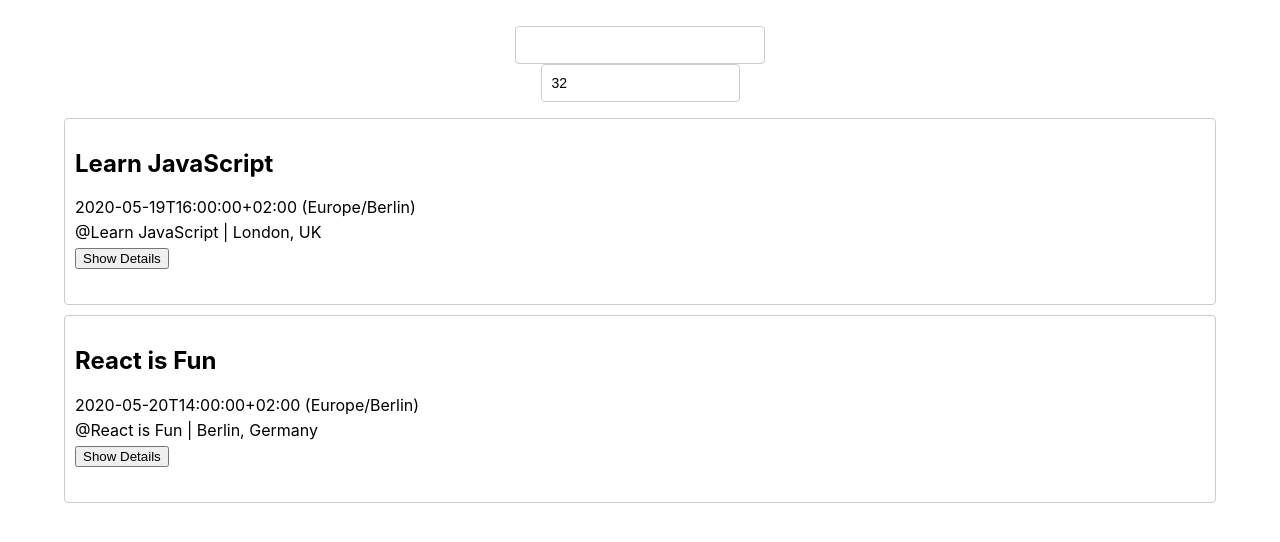
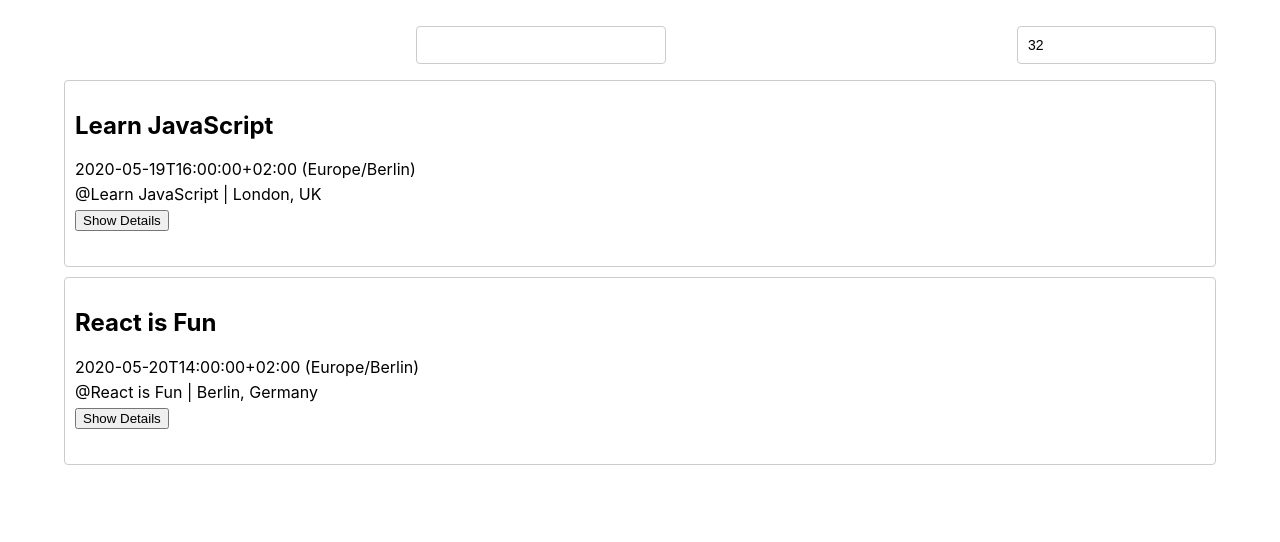
Before and after one commit to Sonam-22/meet, a React (Create React App) app: page / in a window 1280 px wide. Shown: the top 542 px of the page. Built offline with nearby package versions, Linux system fonts and the light colour scheme.

Commit message:
Fixes controlled component value change issue

```diff
--- a/src/App.css
+++ b/src/App.css
@@ -198,6 +198,12 @@
   font-family: "Roboto";
 }
 
+.search-container {
+  display: flex;
+  justify-content: center;
+  align-items: center;
+}
+
 @media only screen and (min-width: 992px) {
   .data-vis-wrapper {
     flex-direction: row;
--- a/src/App.js
+++ b/src/App.js
@@ -15,6 +15,11 @@
   };
 
   updateEvents = (location, eventCount) => {
+    const validEventCount = eventCount || 0;
+    this.setState({
+      numberOfEvents: validEventCount,
+    });
+
     getEvents().then((events) => {
       let eventList = events;
       // filter event list by location
@@ -25,10 +30,9 @@
       }
 
       // Shorten event list
-      let shortEventList =
-        eventCount === undefined
-          ? eventList.slice(0, this.state.numberOfEvents)
-          : eventList.slice(0, eventCount);
+      let shortEventList = validEventCount
+        ? eventList.slice(0, validEventCount)
+        : [...eventList];
       this.setState({
         events: shortEventList,
       });
@@ -51,6 +55,7 @@
   render() {
     return (
       <div className="App">
+        <div className="search-container">
           <CitySearch
             locations={this.state.locations}
             updateEvents={this.updateEvents}
@@ -59,6 +64,8 @@
             numberOfEvents={this.state.numberOfEvents}
             updateEvents={this.updateEvents}
           />
+        </div>
+
         <EventList events={this.state.events} />
       </div>
     );
--- a/src/NumberOfEvents.js
+++ b/src/NumberOfEvents.js
@@ -3,10 +3,7 @@
 class NumberOfEvents extends Component {
   handleInputChanged = (event) => {
     let value = event.target.value;
-    if (value === "") {
-      value = undefined;
-    }
-    this.props.updateEvents(undefined, value);
+    this.props.updateEvents(undefined, value < 0 || !value ? 0 : value);
   };
 
   render() {
@@ -15,6 +12,7 @@
         <input
           className="number-of-events"
           type="number"
+          min={0}
           value={this.props.numberOfEvents}
           onChange={this.handleInputChanged}
         ></input>
```
Lines whose indentation alone changed are shown as unchanged.
